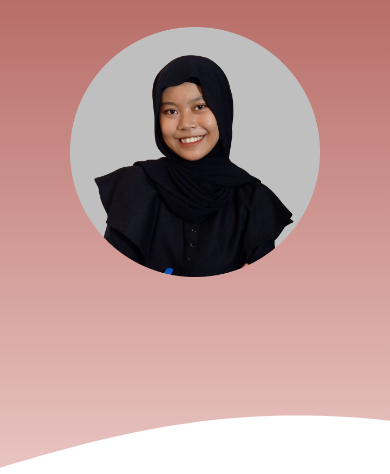
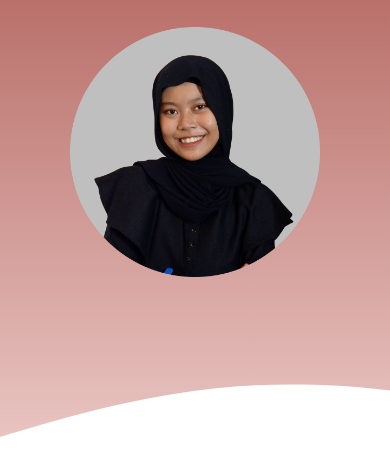
Before and after one commit to LandewankFF/Zallery-Web, a plain HTML site: page index.html in a window 390 px wide. Shown: the part 370-844 px from the top of the page. Drawn offline with nearby package versions, Linux system fonts and the light colour scheme; a web font is replaced by a local one.

Commit message:
feat : responsive hero on display 1440

```diff
--- a/src/style/responsive.css
+++ b/src/style/responsive.css
@@ -1,6 +1,14 @@
+@media screen and (max-width: 1440px){
+  #hero{
+    padding-bottom: 200px;
+  }
+}
 @media screen and (max-width: 1024px){
   .wrap-portofolio .image-porto{
     justify-content: center;
+  }
+  #hero{
+    padding-bottom: 90px;
   }
 }
 @media screen and (max-width: 768px) {
--- a/src/style/style.css
+++ b/src/style/style.css
@@ -124,7 +124,7 @@ nav {
 #hero {
   background: url(/src/images/hero.svg) no-repeat center top;
   background-size: cover;
-  padding-bottom: 125px;
+  padding-bottom: 200px;
 
 }
 
```
